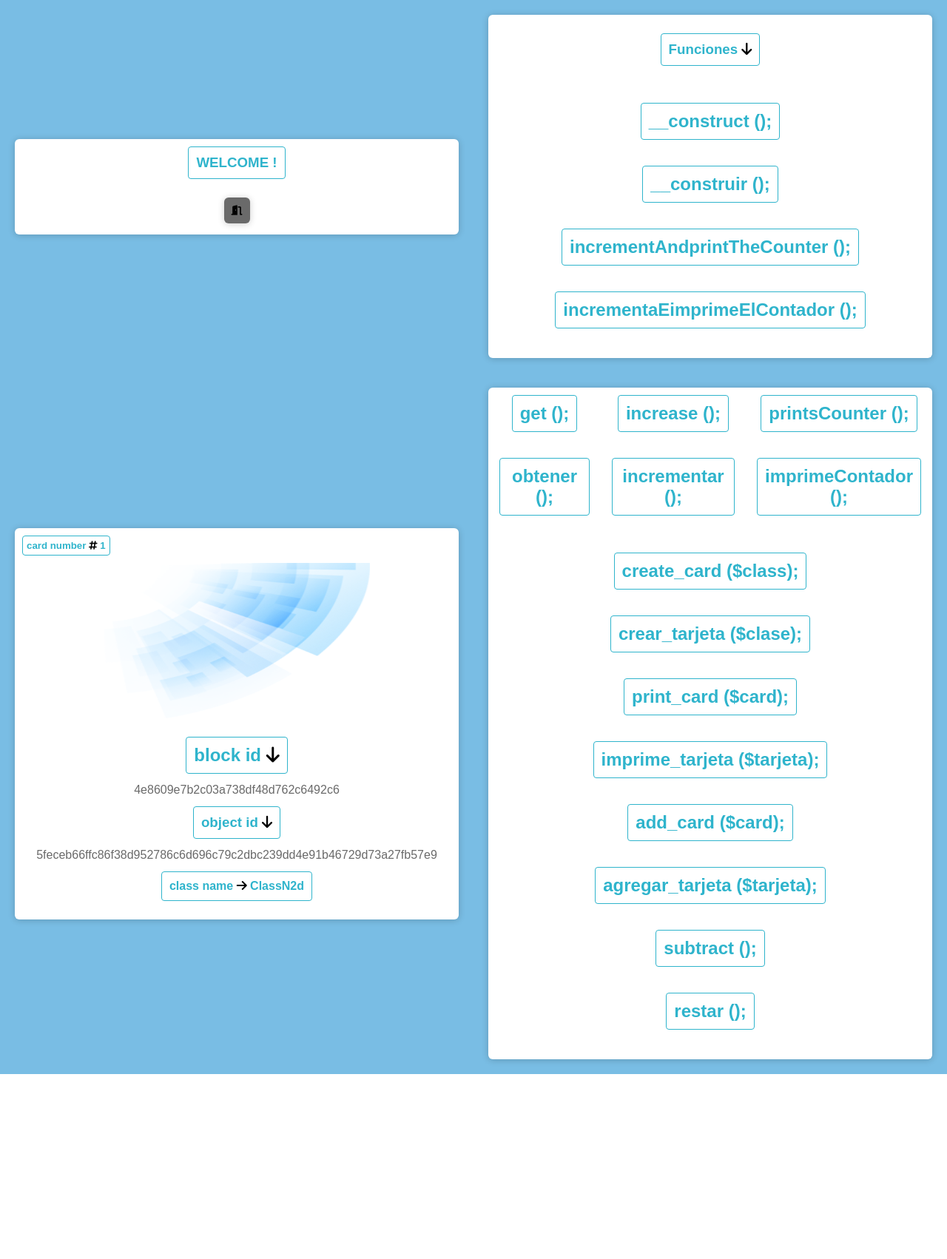
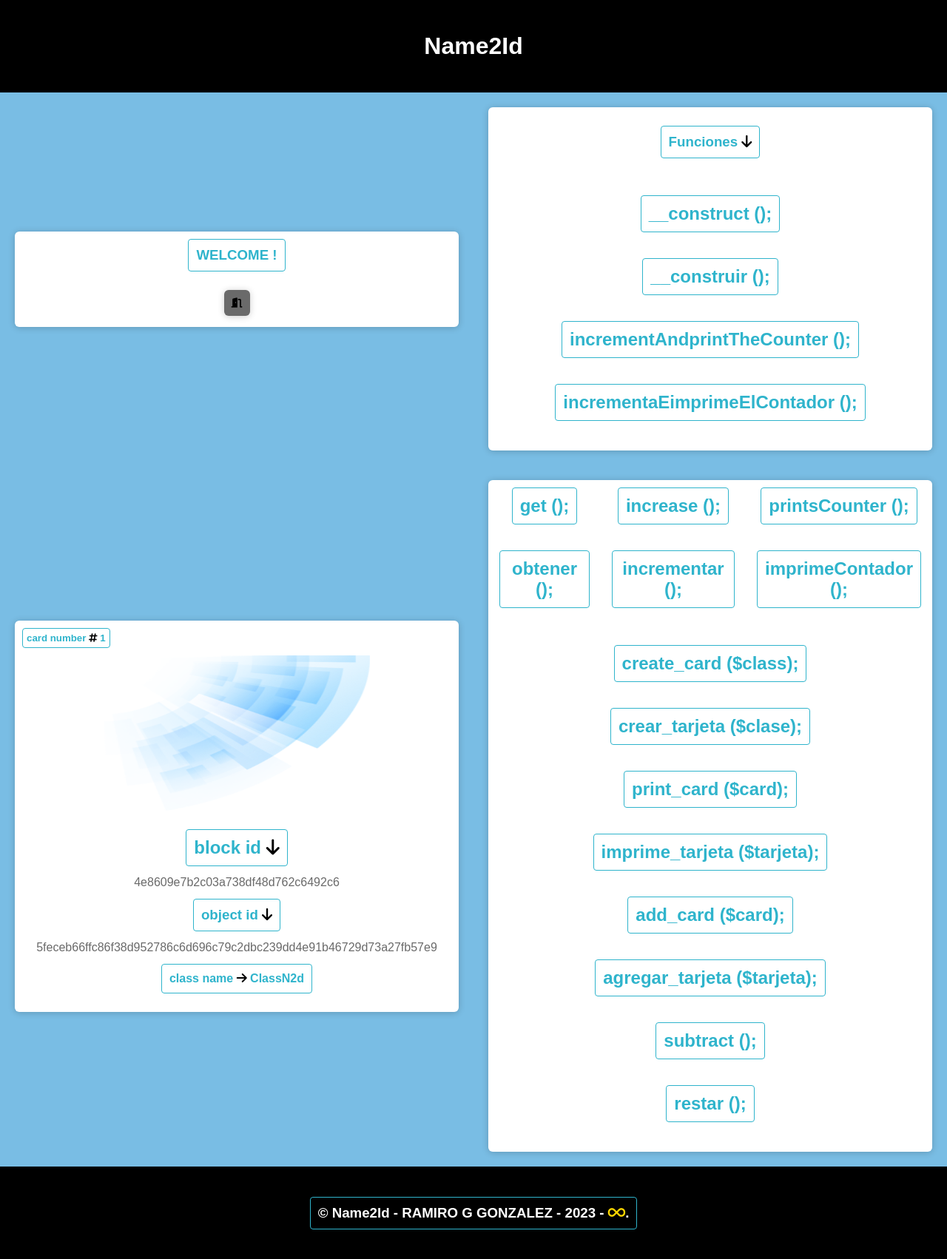
Before and after one commit to Name2Id/Name2Id, a PHP site: page / in a window 1280 px wide. Shown: the whole page at 74% size. Before the commit the page ends 1452 px from the top, so only its background shows below. Run offline with PHP 8.4, Linux system fonts and the light colour scheme; some libraries are stand-ins or nearby versions.

Commit message:
end of this branch

```diff
--- a/micro-piezas/View/css/container.css
+++ b/micro-piezas/View/css/container.css
@@ -4,7 +4,7 @@
     box-sizing: border-box;
     color: black;
 }
-body {
+body, header, footer {
     width: 100%;
     height: 100vh;
     display: flex;
@@ -13,6 +13,13 @@ body {
     flex-wrap: wrap;
     font-family: sans-serif;
     background-color: rgb(121, 189, 228);
+}
+header, footer {
+    background-color: #000;
+    height: 125px;
+}
+header h1, footer h3 {
+    color:#fff;
 }
 .container {
     width: 50%;
--- a/micro-piezas/index.php
+++ b/micro-piezas/index.php
@@ -10,6 +10,9 @@
 </head>
 <body>
 <script src="https://kit.fontawesome.com/51765d8f2a.js" crossorigin="anonymous"></script>
+<header>
+    <h1>Name2Id</h1>
+</header>
 <div id="main" class="container">
     <div class="card">
         <figure>
@@ -152,7 +155,11 @@ require './View/pages/Self.php';
         </div>
     </div>
 </div>
-
+<footer>
+    <h3>
+        &copy; Name2Id - RAMIRO G GONZALEZ - 2023 - <i class="fa-solid fa-infinity" style="color:gold;"></i>.
+    </h3>
+</footer>
 <script>
     function replaceText () {
         var target = document.getElementById('main');
```
